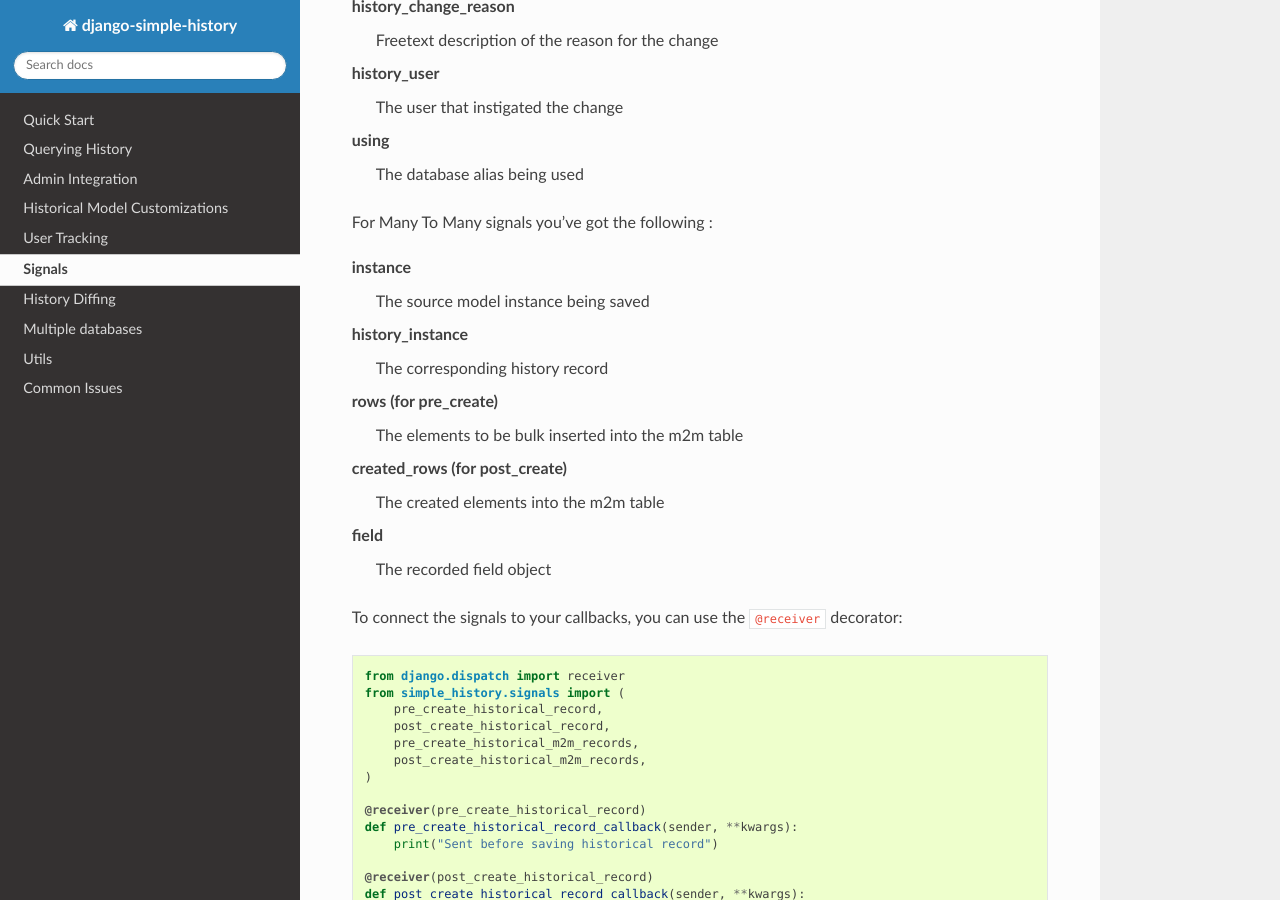
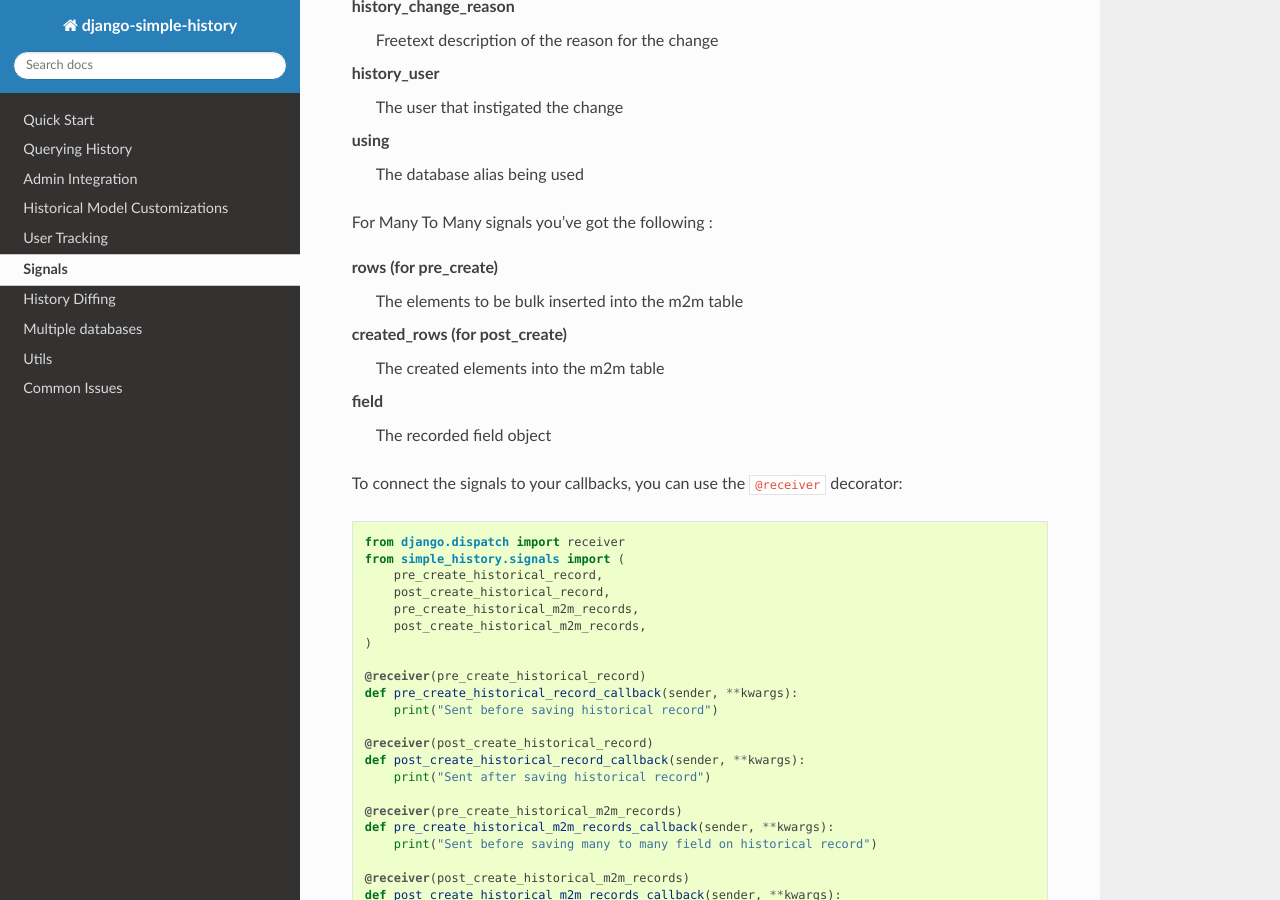
Before and after one commit to jazzband/django-simple-history, a Sphinx documentation site: the page built from docs/signals.rst, in a window 1280 px wide and 900 px high, scrolled down 435 px. Built offline with Sphinx 7.4.7 and the Read the Docs theme 2.0.0, drawn with Linux system fonts in a browser that asks for light colours.

Commit message:
fixed syntax error in signals.rst

```diff
--- a/docs/signals.rst
+++ b/docs/signals.rst
@@ -25,12 +25,6 @@
 For Many To Many signals you've got the following :
 
 .. glossary::
-    instance
-        The source model instance being saved
-
-    history_instance
-        The corresponding history record
-
     rows (for pre_create)
         The elements to be bulk inserted into the m2m table
 
```
